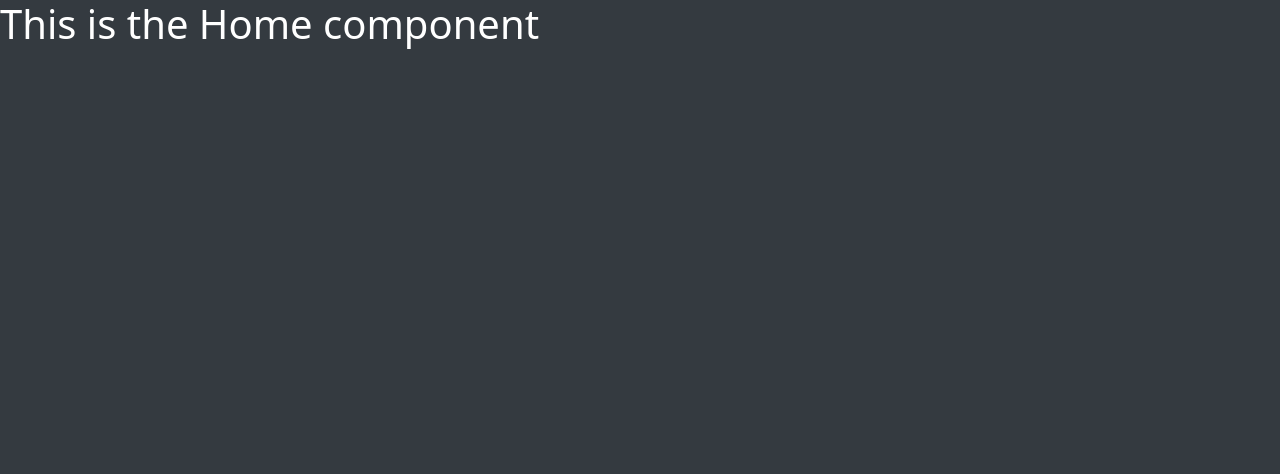
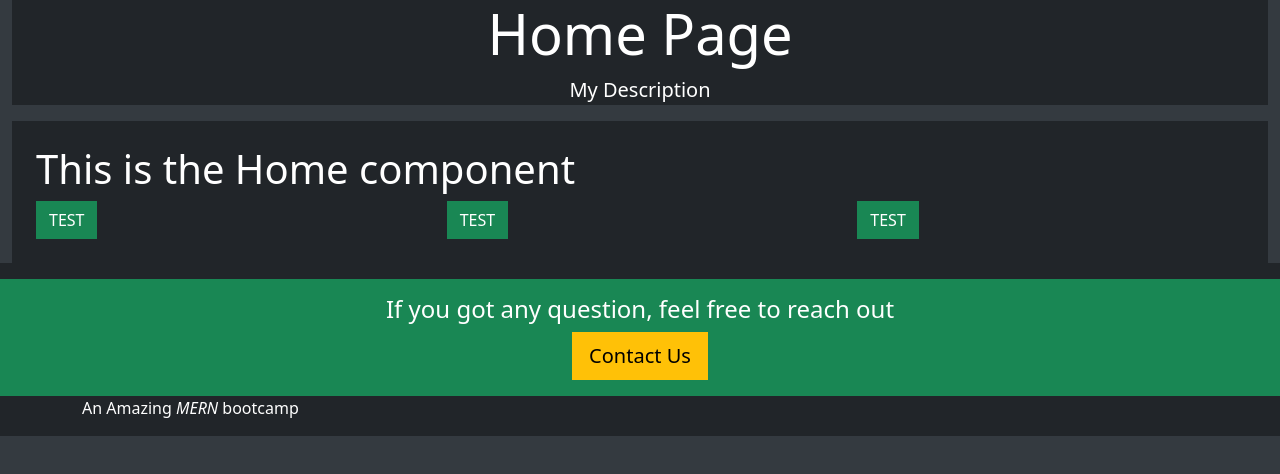
Before and after one commit to adityaK87/Mern-Project, a React (Create React App) app in the folder projfrontend/: page / in a window 1280 px wide. Shown: the top 474 px of the page. Built offline with nearby package versions, Linux system fonts and the light colour scheme; no server answers.

Commit message:
Take full advantage of Base component

```diff
--- /dev/null
+++ b/projfrontend/src/core/Base.js
@@ -0,0 +1,35 @@
+import React from "react";
+
+const Base = ({
+	title = "My Title",
+	description = "My Description",
+	className = "bg-dark text-white p-4",
+	children,
+}) => {
+	return (
+		<div>
+			<div className="container-fluid">
+				<div className="jumbotron bg-dark text-white text-center">
+					<h2 className="display-4">{title}</h2>
+					<p className="lead">{description}</p>
+				</div>
+				<div className={className}>{children}</div>
+			</div>
+			<footer className="footer bg-dark mt-auto py-3">
+				<div className="container-fluid bg-success text-white text-center py-3">
+					<h4>If you got any question, feel free to reach out</h4>
+					<button className="btn btn-warning btn-lg">
+						Contact Us
+					</button>
+				</div>
+				<div className="container">
+					<span className="text-center text-white">
+						An Amazing <i>MERN</i> bootcamp
+					</span>
+				</div>
+			</footer>
+		</div>
+	);
+};
+
+export default Base;
--- a/projfrontend/src/core/Home.js
+++ b/projfrontend/src/core/Home.js
@@ -1,10 +1,27 @@
 import React from "react";
 import "../styles.css";
 import { API } from "../backend";
+import Base from "./Base";
 
 const Home = () => {
 	console.log("API IS ", API);
-	return <h1 className='text-white'>This is the Home component</h1>;
+	return (
+		<Base title="Home Page">
+			<h1 className="text-white">This is the Home component</h1>
+			<div className="row">
+				<div className="col-4">
+					<button className="btn btn-success">TEST</button>
+				</div>
+
+				<div className="col-4">
+					<button className="btn btn-success">TEST</button>
+				</div>
+				<div className="col-4">
+					<button className="btn btn-success">TEST</button>
+				</div>
+			</div>
+		</Base>
+	);
 };
 
 export default Home;
```
